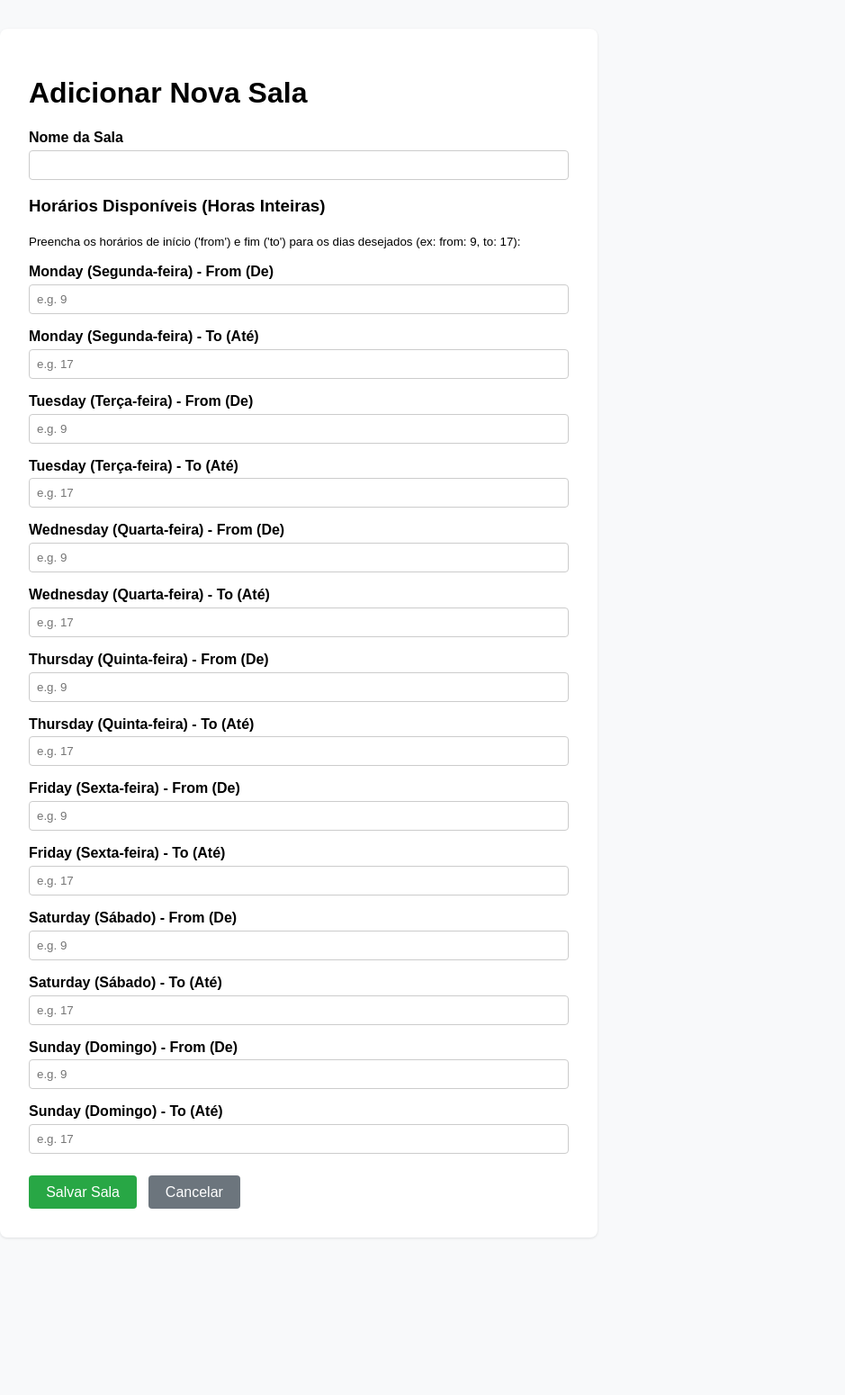
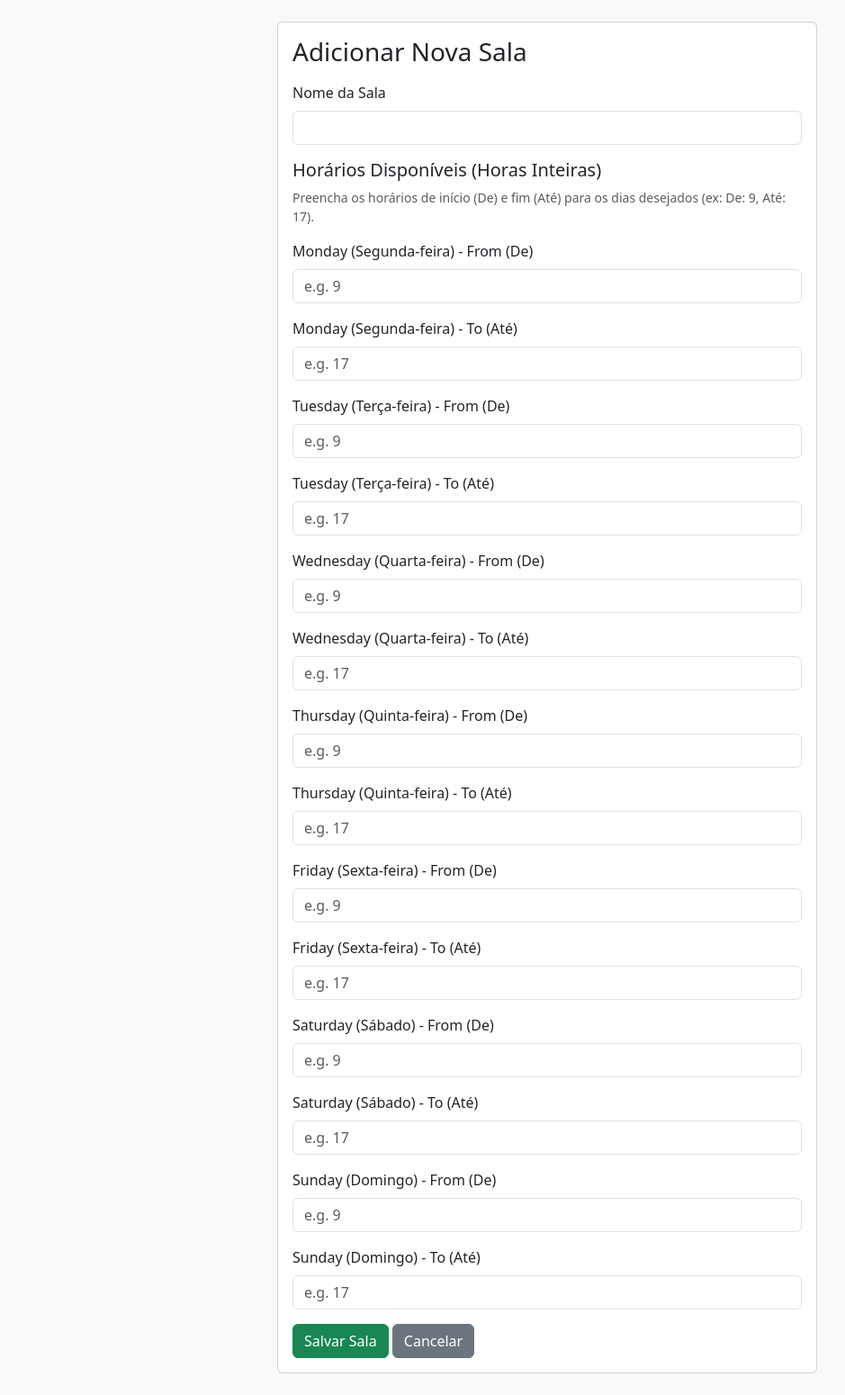
Before and after one commit to gncoelho/gestao-de-salas, a Django app: page /salas/nova/ in a window 1280 px wide. Shown: the whole page at 90% size, without its empty margins (32-971 px from the left). Before the commit the page ends 1376 px from the top, so only its background shows below. Run offline with Django 5.2, Linux system fonts and the light colour scheme; the visitor is signed in with stand-in values (Sample User, id 1).

Commit message:
Allow editing name and hours of existing rooms

```diff
--- a/core/forms.py
+++ b/core/forms.py
@@ -16,6 +16,9 @@ class SalaForm(forms.ModelForm):
     class Meta:
         model = Sala
         fields = ['nome']
+        widgets = {
+            'nome': forms.TextInput(attrs={'class': 'form-control'}),
+        }
 
     def __init__(self, *args, **kwargs):
         super().__init__(*args, **kwargs)
--- a/core/templates/core/sala_form.html
+++ b/core/templates/core/sala_form.html
@@ -1,62 +1,48 @@
-<!DOCTYPE html>
-<html lang="en">
-<head>
-    <meta charset="UTF-8">
-    <meta name="viewport" content="width=device-width, initial-scale=1.0">
-    <title>Adicionar Sala</title>
-    <style>
-        body { font-family: Arial, sans-serif; margin: 2rem; background-color: #f8f9fa; }
-        .container { max-width: 600px; background: white; padding: 2rem; border-radius: 8px; box-shadow: 0 1px 3px rgba(0,0,0,0.1); }
-        .form-group { margin-bottom: 1rem; }
-        label { display: block; font-weight: bold; margin-bottom: 0.3rem; }
-        input[type="text"], input[type="number"] { width: 100%; padding: 0.5rem; border: 1px solid #ccc; border-radius: 4px; box-sizing: border-box; }
-        .day-row { display: flex; gap: 10px; align-items: center; margin-bottom: 0.8rem; background: #f8f9fa; padding: 0.5rem; border-radius: 4px; }
-        .day-row label { flex: 1; margin: 0; }
-        .day-row input { flex: 1; }
-        .btn { padding: 0.6rem 1.2rem; background-color: #28a745; color: white; border: none; border-radius: 4px; cursor: pointer; font-size: 1rem; }
-        .btn-cancel { background-color: #6c757d; text-decoration: none; display: inline-block; text-align: center; margin-left: 0.5rem; }
-        .error { color: red; font-size: 0.85rem; margin-top: 0.2rem; }
-    </style>
-</head>
-<body>
-    <div class="container">
-        <h1>Adicionar Nova Sala</h1>
+{% extends "webapp/base.html" %}
+
+{% block title %}{% if sala %}Editar Sala{% else %}Adicionar Sala{% endif %}{% endblock %}
+
+{% block content %}
+<div class="container py-4">
+    <div class="card mx-auto" style="max-width: 600px;">
+        <div class="card-body">
+            <h1 class="h3 mb-3">{% if sala %}Editar Sala{% else %}Adicionar Nova Sala{% endif %}</h1>
             <form method="post">
                 {% csrf_token %}
 
                 {% if form.non_field_errors %}
-                <div class="error">{{ form.non_field_errors }}</div>
+                    <div class="text-danger mb-3">{{ form.non_field_errors }}</div>
                 {% endif %}
 
-            <div class="form-group">
-                <label for="{{ form.nome.id_for_label }}">Nome da Sala</label>
+                <div class="mb-3">
+                    <label for="{{ form.nome.id_for_label }}" class="form-label">Nome da Sala</label>
                     {{ form.nome }}
                     {% if form.nome.errors %}
-                    <div class="error">{{ form.nome.errors }}</div>
+                        <div class="text-danger">{{ form.nome.errors }}</div>
                     {% endif %}
-
                 </div>
 
-            <h3>Horários Disponíveis (Horas Inteiras)</h3>
-            <p><small>Preencha os horários de início ('from') e fim ('to') para os dias desejados (ex: from: 9, to: 17):</small></p>
+                <h2 class="h5">Horários Disponíveis (Horas Inteiras)</h2>
+                <p class="text-muted small">Preencha os horários de início (De) e fim (Até) para os dias desejados (ex: De: 9, Até: 17).</p>
 
                 {% for field in form %}
                     {% if field.name != 'nome' and not field.is_hidden %}
-                    <div class="form-group">
-                        <label for="{{ field.id_for_label }}">{{ field.label }}</label>
+                        <div class="mb-3">
+                            <label for="{{ field.id_for_label }}" class="form-label">{{ field.label }}</label>
                             {{ field }}
                             {% if field.errors %}
-                            <div class="error">{{ field.errors }}</div>
+                                <div class="text-danger">{{ field.errors }}</div>
                             {% endif %}
                         </div>
                     {% endif %}
                 {% endfor %}
 
-            <div style="margin-top: 1.5rem;">
-                <button type="submit" class="btn">Salvar Sala</button>
-                <a href="{% url 'sala_list' %}" class="btn btn-cancel">Cancelar</a>
+                <div class="mt-3">
+                    <button type="submit" class="btn btn-success">{% if sala %}Salvar Alterações{% else %}Salvar Sala{% endif %}</button>
+                    <a href="{% url 'sala_list' %}" class="btn btn-secondary">Cancelar</a>
                 </div>
             </form>
         </div>
-</body>
-</html>
+    </div>
+</div>
+{% endblock %}
--- a/core/templates/core/sala_list.html
+++ b/core/templates/core/sala_list.html
@@ -15,6 +15,7 @@
                     <th>ID</th>
                     <th>Nome</th>
                     <th>Horários Disponíveis</th>
+                    <th></th>
                 </tr>
             </thead>
             <tbody>
@@ -40,6 +41,9 @@
                             {% endif %}
                         {% endwith %}
                     </td>
+                    <td>
+                        <a href="{% url 'sala_update' sala.pk %}" class="btn btn-sm btn-outline-secondary">Editar</a>
+                    </td>
                 </tr>
                 {% endfor %}
             </tbody>
--- a/core/urls.py
+++ b/core/urls.py
@@ -4,4 +4,5 @@ from . import views
 urlpatterns = [
     path('', views.sala_list, name='sala_list'),
     path('nova/', views.sala_create, name='sala_create'),
+    path('<int:pk>/editar/', views.sala_update, name='sala_update'),
 ]
--- a/core/views.py
+++ b/core/views.py
@@ -1,4 +1,4 @@
-from django.shortcuts import render, redirect
+from django.shortcuts import get_object_or_404, render, redirect
 from .models import Sala
 from .forms import SalaForm
 
@@ -15,3 +15,14 @@ def sala_create(request):
     else:
         form = SalaForm()
     return render(request, 'core/sala_form.html', {'form': form})
+
+def sala_update(request, pk):
+    sala = get_object_or_404(Sala, pk=pk)
+    if request.method == 'POST':
+        form = SalaForm(request.POST, instance=sala)
+        if form.is_valid():
+            form.save()
+            return redirect('sala_list')
+    else:
+        form = SalaForm(instance=sala)
+    return render(request, 'core/sala_form.html', {'form': form, 'sala': sala})
```
Also changed, not shown: AGENTS.md (+3 -0 lines), core/tests.py (+44 -0 lines). Lines whose indentation alone changed are shown as unchanged.
